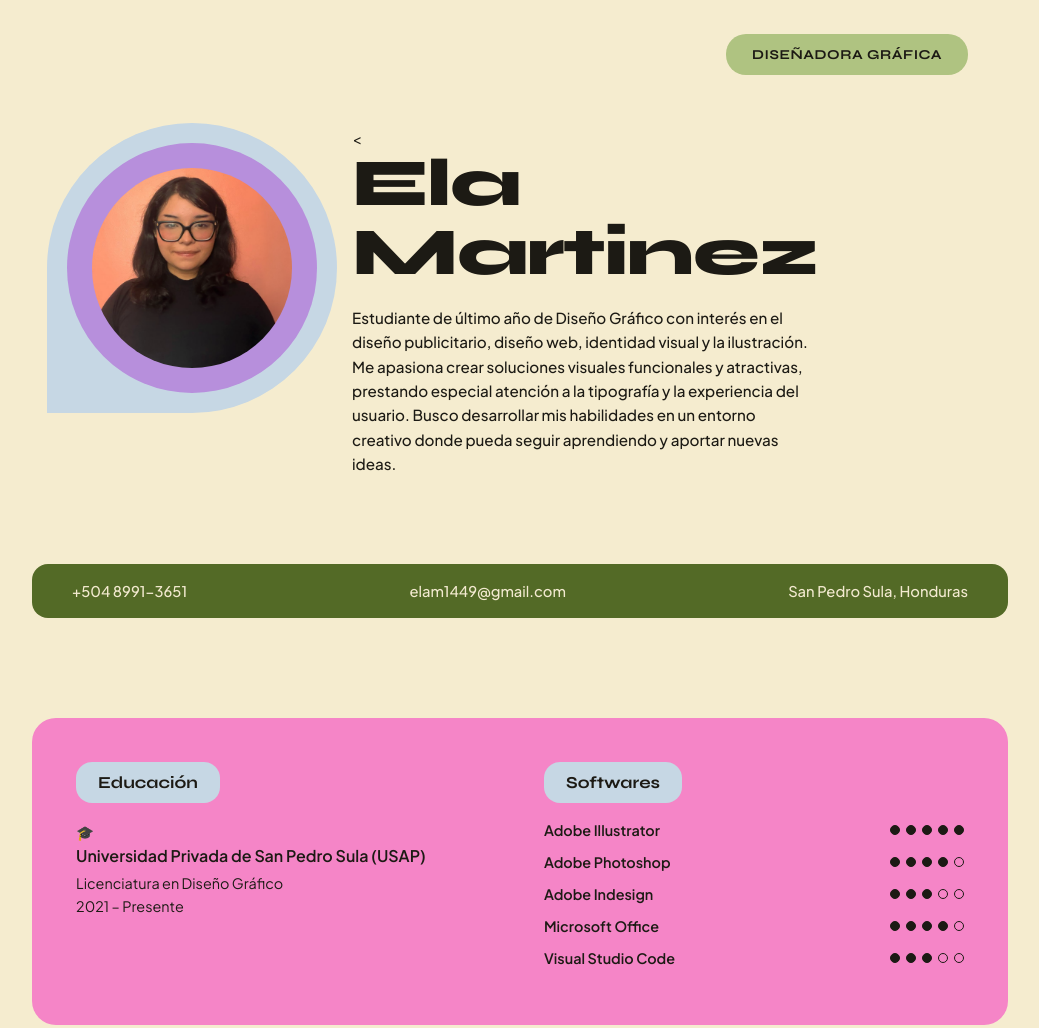
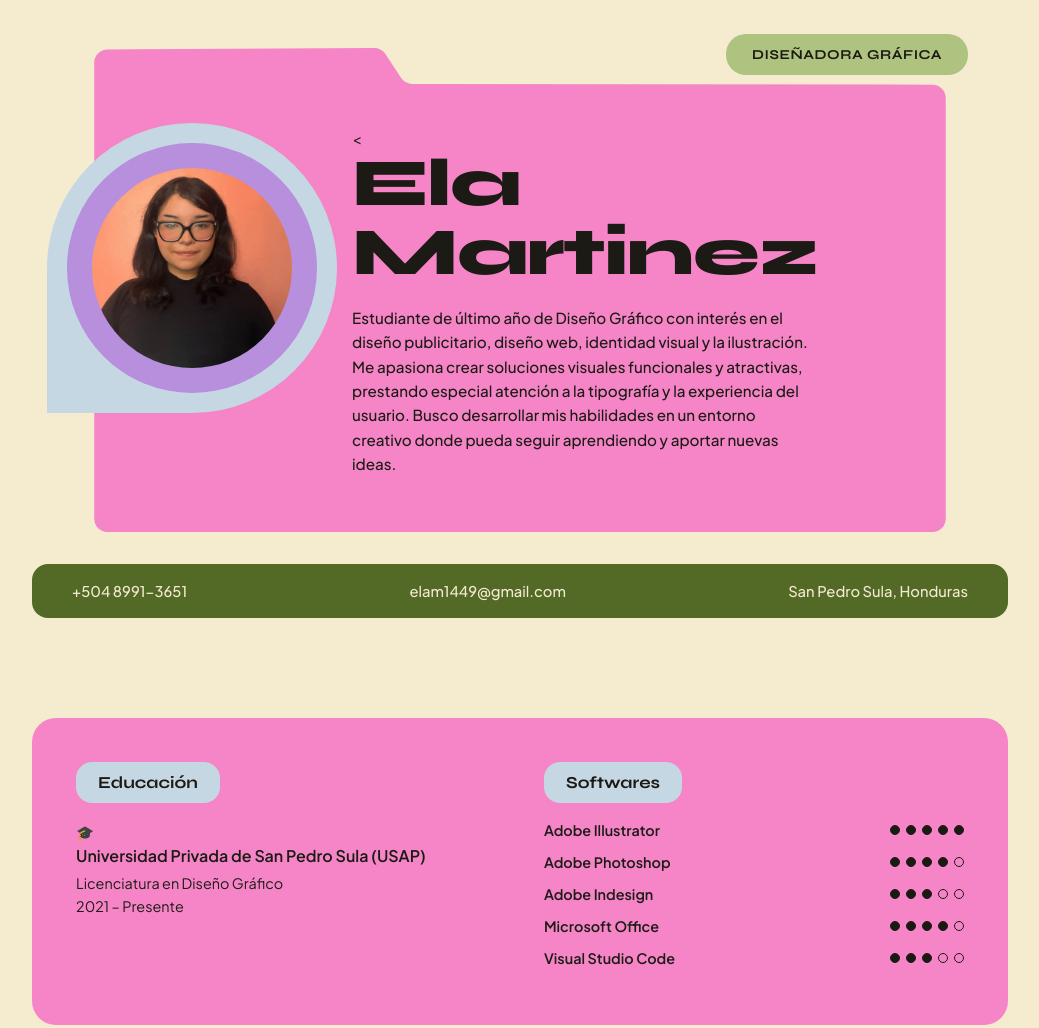
Before and after one commit to elam1449-ui/Ela-Martinez-, a plain HTML site: page index.html in a window 1280 px wide. Shown: the top 1028 px of the page, without its empty margins (120-1159 px from the left). Drawn offline with Linux system fonts and the light colour scheme.

Commit message:
Update styles.css

```diff
--- a/styles.css
+++ b/styles.css
@@ -47,7 +47,7 @@ body{
   justify-content: center;
   overflow: visible;
 
-  background-image: url('images/Asset 9.svg');
+  background-image: url('Asset 9.svg');
   background-size: 100% 100%;
   background-repeat: no-repeat;
   background-position: center;
```
